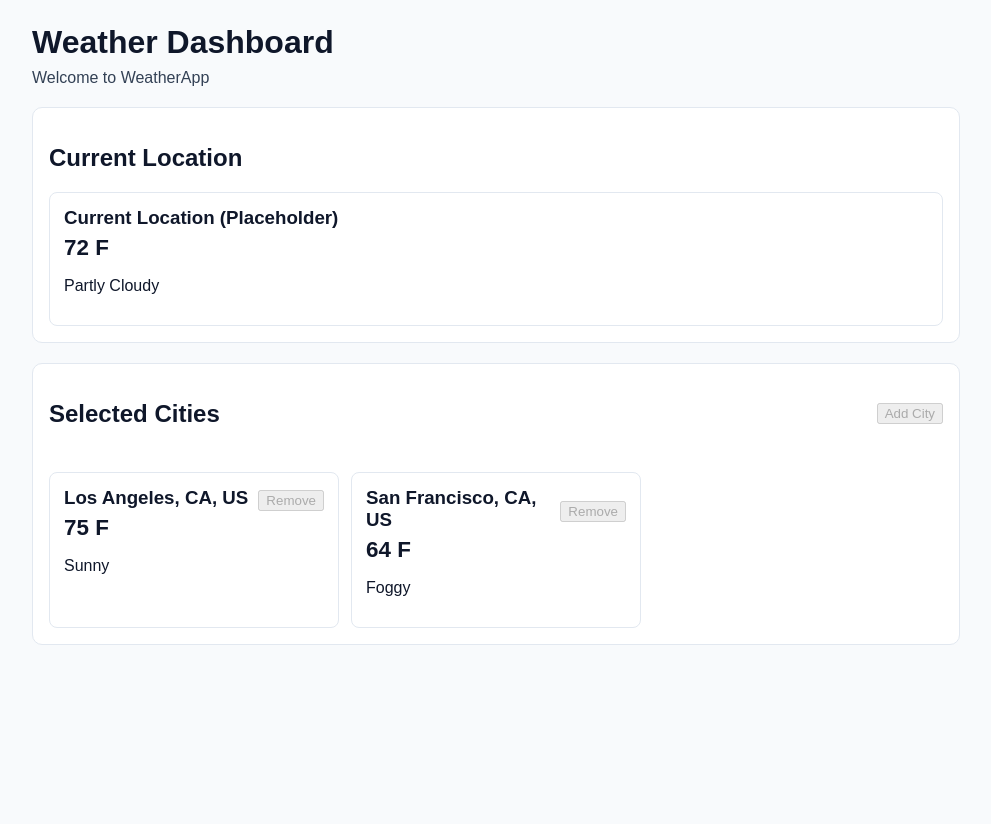
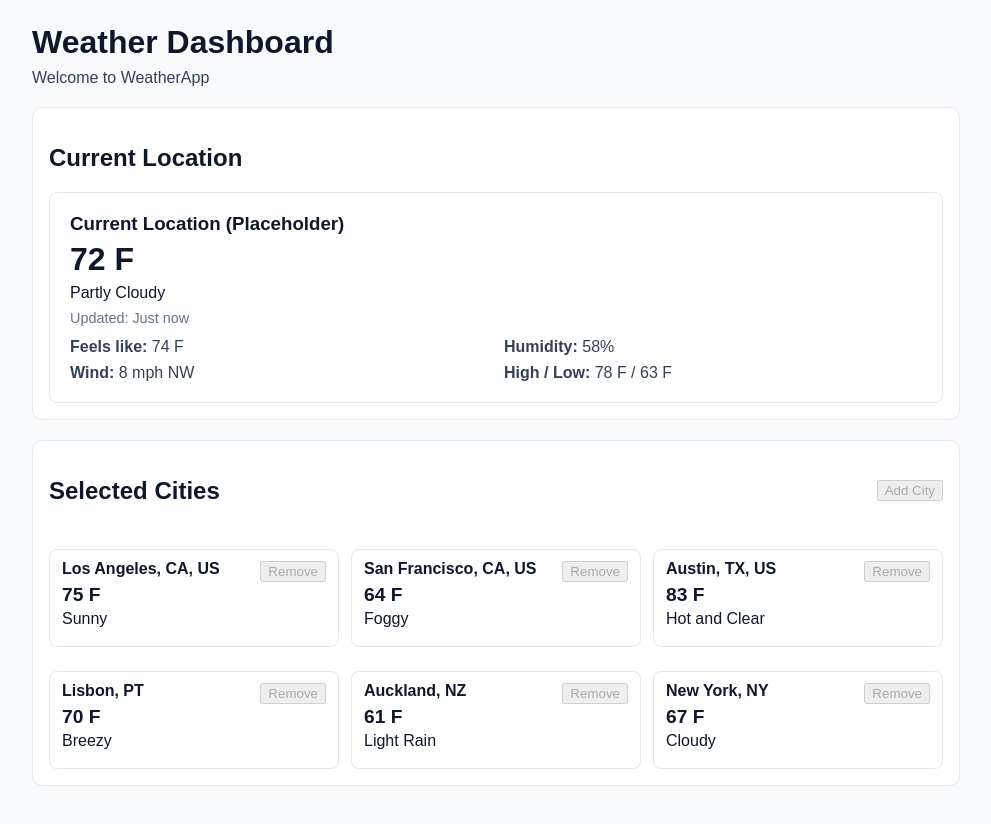
Before and after one commit to azizyakubov/WeatherApp, a Vue app: page / in a window 1280 px wide. Shown: the top 824 px of the page, without its empty margins (144-1135 px from the left). Before the commit the page ends 800 px from the top, so only its background shows below. Built offline with nearby package versions, Linux system fonts and the light colour scheme.

Commit message:
refactor cities to own compoennt

```diff
--- a/src/App.vue
+++ b/src/App.vue
@@ -7,10 +7,17 @@
 
     <div class="panel">
       <h2>Current Location</h2>
-      <div class="weather-card">
+      <div class="weather-card current-card">
         <h3>{{ currentLocation.city }}</h3>
-        <p class="temp">{{ currentLocation.temperature }}</p>
-        <p>{{ currentLocation.condition }}</p>
+        <p class="temp current-temp">{{ currentLocation.temperature }}</p>
+        <p class="condition">{{ currentLocation.condition }}</p>
+        <p class="updated-at">Updated: {{ currentLocation.updatedAt }}</p>
+        <div class="current-card-details">
+          <p><strong>Feels like:</strong> {{ currentLocation.feelsLike }}</p>
+          <p><strong>Humidity:</strong> {{ currentLocation.humidity }}</p>
+          <p><strong>Wind:</strong> {{ currentLocation.wind }}</p>
+          <p><strong>High / Low:</strong> {{ currentLocation.highLow }}</p>
+        </div>
       </div>
     </div>
 
@@ -21,24 +28,24 @@
       </div>
 
       <div class="city-grid">
-        <div v-for="city in selectedCities" :key="city.id" class="weather-card">
-          <div class="card-header">
-            <h3>{{ city.name }}</h3>
-            <button type="button" disabled>Remove</button>
-          </div>
-          <p class="temp">{{ city.temperature }}</p>
-          <p>{{ city.condition }}</p>
-        </div>
+        <CityCard v-for="city in selectedCities" :key="city.id" :city="city" />
       </div>
     </div>
   </div>
 </template>
 
 <script setup>
+import CityCard from "./components/CityCard.vue";
+
 const currentLocation = {
   city: "Current Location (Placeholder)",
   temperature: "72 F",
   condition: "Partly Cloudy",
+  feelsLike: "74 F",
+  humidity: "58%",
+  wind: "8 mph NW",
+  highLow: "78 F / 63 F",
+  updatedAt: "Just now",
 };
 
 const selectedCities = [
@@ -54,5 +61,29 @@ const selectedCities = [
     temperature: "64 F",
     condition: "Foggy",
   },
+  {
+    id: "austin-us",
+    name: "Austin, TX, US",
+    temperature: "83 F",
+    condition: "Hot and Clear",
+  },
+  {
+    id: "lisbon-pt",
+    name: "Lisbon, PT",
+    temperature: "70 F",
+    condition: "Breezy",
+  },
+  {
+    id: "auckland-nz",
+    name: "Auckland, NZ",
+    temperature: "61 F",
+    condition: "Light Rain",
+  },
+  {
+    id: "newyork-us",
+    name: "New York, NY",
+    temperature: "67 F",
+    condition: "Cloudy",
+  },
 ];
 </script>
--- /dev/null
+++ b/src/components/CityCard.vue
@@ -0,0 +1,19 @@
+<template>
+  <div class="weather-card city-card">
+    <div class="card-header">
+      <h3>{{ city.name }}</h3>
+      <button type="button" disabled>Remove</button>
+    </div>
+    <p class="temp city-temp">{{ city.temperature }}</p>
+    <p class="condition">{{ city.condition }}</p>
+  </div>
+</template>
+
+<script setup>
+defineProps({
+  city: {
+    type: Object,
+    required: true,
+  },
+});
+</script>
--- a/src/styles/global.css
+++ b/src/styles/global.css
@@ -46,6 +46,7 @@ body {
   border-radius: 8px;
   padding: 14px;
   margin-top: 12px;
+  background: #ffffff;
 }
 
 .weather-card h3 {
@@ -56,6 +57,49 @@ body {
   font-size: 1.4rem;
   margin: 0 0 6px;
   font-weight: 700;
+}
+
+.condition {
+  margin: 0 0 8px;
+}
+
+.current-card {
+  padding: 20px;
+}
+
+.current-temp {
+  font-size: 2rem;
+}
+
+.current-card-details {
+  display: grid;
+  grid-template-columns: repeat(2, minmax(0, 1fr));
+  gap: 8px 16px;
+  margin-top: 12px;
+}
+
+.current-card-details p {
+  margin: 0;
+  color: #334155;
+}
+
+.updated-at {
+  margin: 0;
+  color: #64748b;
+  font-size: 0.9rem;
+}
+
+.city-card {
+  padding: 10px 12px;
+}
+
+.city-card h3 {
+  font-size: 1rem;
+}
+
+.city-temp {
+  font-size: 1.2rem;
+  margin-bottom: 4px;
 }
 
 .city-grid {
@@ -71,3 +115,9 @@ body {
   align-items: center;
   gap: 8px;
 }
+
+@media (max-width: 640px) {
+  .current-card-details {
+    grid-template-columns: 1fr;
+  }
+}
```
